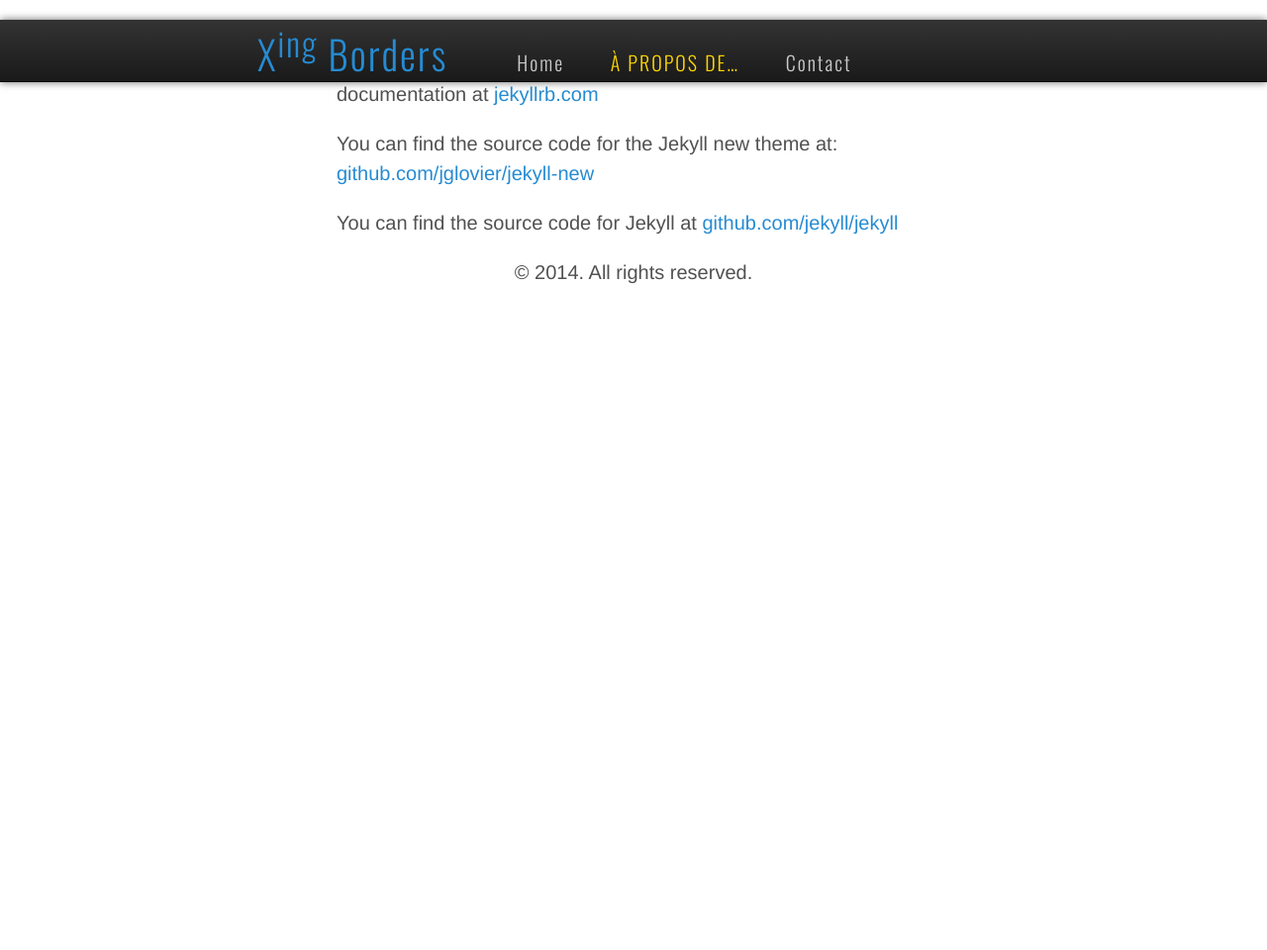
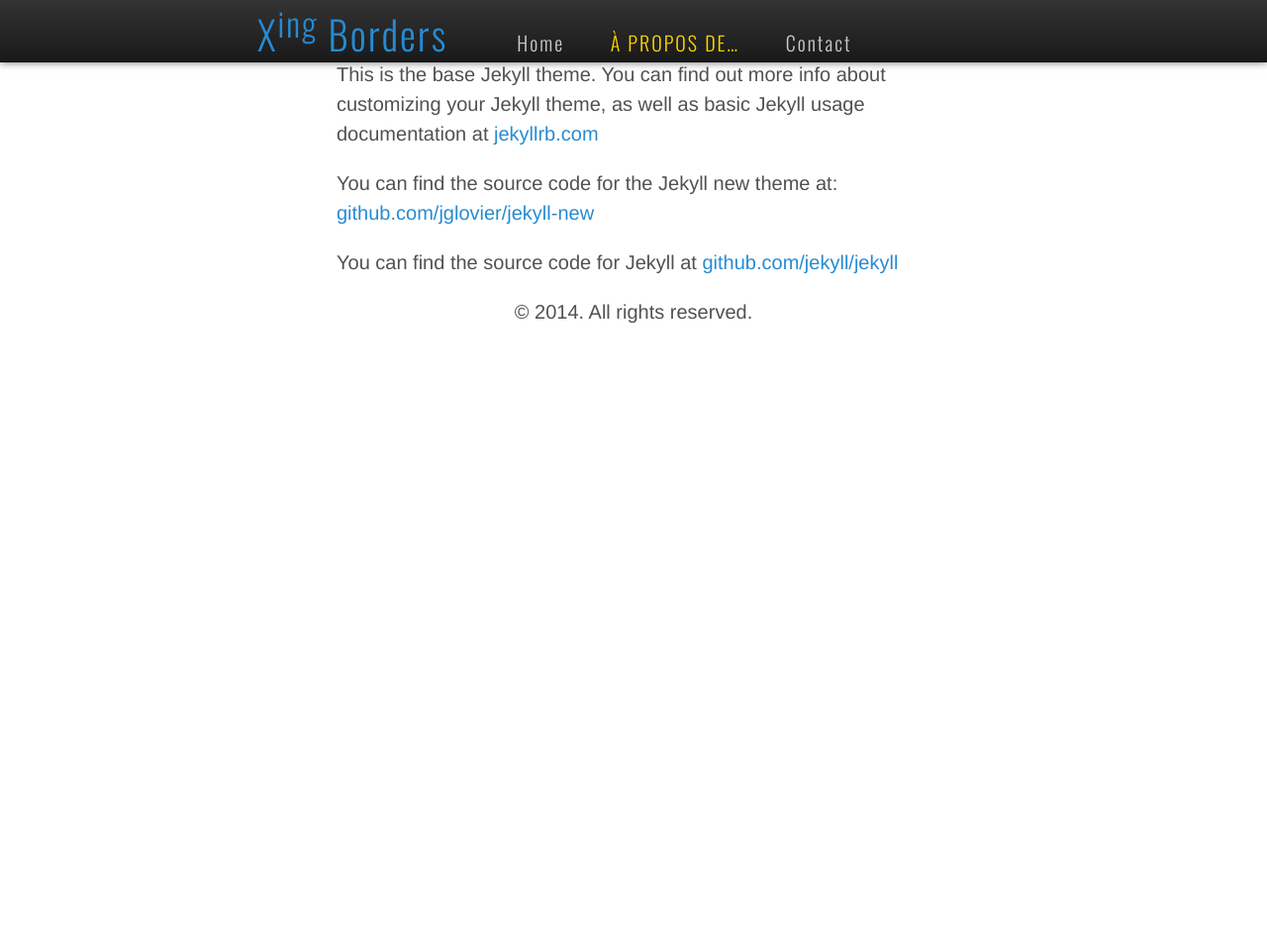
Before and after one commit to crossingborders/crossingborders.github.io, a Jekyll site: the page built from about.md, in a window 1280 px wide. Shown: the whole page at 99% size. Built offline with Jekyll 4.4.1, drawn with Linux system fonts in a browser that asks for light colours; Markdown is read by kramdown in place of the engine named in the settings; before the commit the page ends 920 px from its top, so only the background shows below that.

Commit message:
cosmetic header

```diff
--- a/public/stylesheets/_header.scss
+++ b/public/stylesheets/_header.scss
@@ -1,4 +1,7 @@
-body > header {
+body {
+  margin-top: 3rem;
+
+  > header {
     background-color: rgb(35, 35, 35);
     background-color: #333;
     background-image: linear-gradient(rgba(0, 0, 0, 0) 0%, rgba(0, 0, 0, 0.5) 100%);
@@ -7,6 +10,7 @@ body > header {
     color: #ddd;
     left: 0;
     letter-spacing: .1em;
+    margin-top: -3rem;
     padding: 3px;
     position: absolute;
     right: 0;
@@ -59,3 +63,4 @@ body > header {
       }
     }
   }
+}
```
Also changed, not shown: 3 other files. Lines whose indentation alone changed are shown as unchanged.
